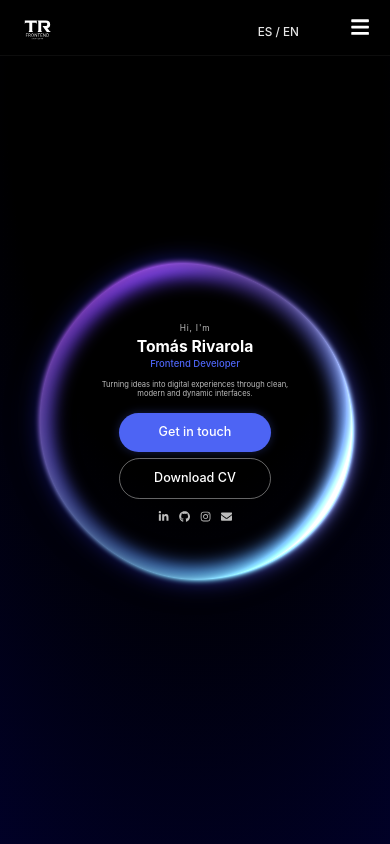
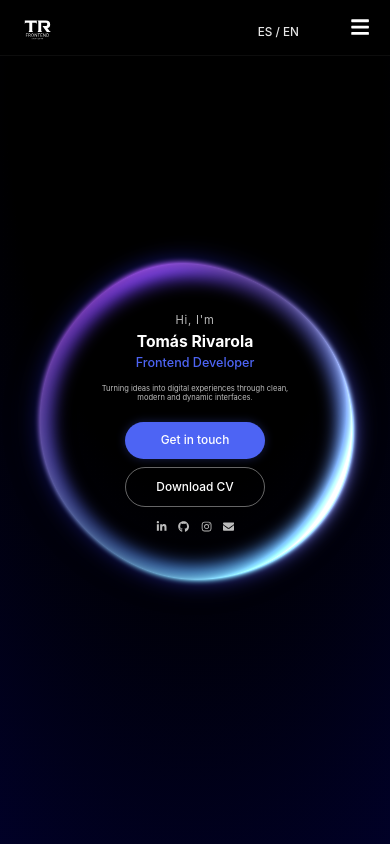
Before and after one commit to TomasRivarola451/portfolio, a React (Vite) app: page / in a window 390 px wide. Shown: the top 844 px of the page. Built offline with nearby package versions, Linux system fonts and the light colour scheme; the HTML template or start-up script is replaced by a standard one.

Commit message:
cambios finales

```diff
--- a/src/sections/Projects.jsx
+++ b/src/sections/Projects.jsx
@@ -116,14 +116,14 @@ const techIcons = {
     <img
       src="https://raw.githubusercontent.com/vitejs/vite/main/docs/public/logo.svg"
       alt="Vite logo"
-      className="tech-icon vite-img"
+      className="tech-icon vite-icon"
     />
   ),
   CSS: (
     <img
       src="https://raw.githubusercontent.com/devicons/devicon/master/icons/css3/css3-original.svg"
       alt="CSS3 logo"
-      className="tech-icon css-img"
+      className="tech-icon css-icon"
     />
   ),
   TailwindCss: <SiTailwindcss className="tech-icon tailwind" />,
@@ -172,7 +172,6 @@ const Projects = ({ language }) => {
 };
 
 const ProjectCard = ({ project, langData, websiteText, githubText }) => {
-
   const [mainImage, setMainImage] = useState(project.images[0]);
 
   return (
--- a/src/styles/Hero.css
+++ b/src/styles/Hero.css
@@ -143,7 +143,7 @@
 @media (max-width: 768px) {
   .hero {
     height: 100vh;
-    padding: 0 0.5rem;
+    padding: 0 1rem;
     display: flex;
     align-items: center;
     justify-content: center;
@@ -151,57 +151,88 @@
 
   .hero-content {
     margin-top: 0;
-    max-width: 264px;
-    transform: translateY(-12px);
+    max-width: 320px; /* un poco más ancho para respirar */
+    transform: translateY(-8px);
   }
 
   .intro-text {
-    font-size: 0.6rem;
-    margin-bottom: 0.2rem;
+    font-size: 0.8rem;
+    margin-bottom: 0.3rem;
   }
 
   .hero-title {
-    font-size: 1.3rem;
-    margin-bottom: 0.16rem;
+    font-size: 1.8rem; /* antes 1.3 */
+    margin-bottom: 0.25rem;
   }
 
   .hero-subtitle {
-    font-size: 0.68rem;
-    margin-bottom: 0.64rem;
+    font-size: 1rem; /* antes 0.68 */
+    margin-bottom: 0.8rem;
   }
 
   .hero-description {
-    font-size: 0.58rem;
-    line-height: 1.3;
-    max-width: 216px;
-    margin-bottom: 1rem;
+    font-size: 0.78rem; /* antes 0.58 */
+    line-height: 1.4;
+    max-width: 260px;
+    margin-bottom: 1.4rem;
   }
 
   .hero-buttons {
     flex-direction: column;
     align-items: center;
-    gap: 0.48rem;
-    margin-bottom: 0.8rem;
+    gap: 0.6rem;
+    margin-bottom: 1rem;
   }
 
   .btn {
-    font-size: 0.56rem;
-    padding: 0.36rem 0.8rem;
-    border-radius: 20px;
-    width: 75%;
-    max-width: 152px;
-    transition: all 0.3s ease;
+    font-size: 0.72rem; /* más legible */
+    padding: 0.48rem 1.2rem;
+    border-radius: 22px;
+    width: auto; /* quitamos el 75% para no ocupar tanto */
+    min-width: 140px;
+    max-width: 180px;
   }
 
   .social-icons {
-    gap: 0.72rem;
-    margin-top: 0.72rem;
+    gap: 0.8rem;
+    margin-top: 0.9rem;
   }
 
   .social-icons a {
-    font-size: 0.88rem;
+    font-size: 1rem;
   }
 }
+
+/* ---------- EXTRA SMALL ---------- */
+@media (max-width: 420px) {
+  .hero-content {
+    max-width: 280px;
+    transform: translateY(-4px);
+  }
+
+  .hero-title {
+    font-size: 1.5rem;
+  }
+
+  .hero-subtitle {
+    font-size: 0.9rem;
+  }
+
+  .hero-description {
+    font-size: 0.7rem;
+    line-height: 1.3;
+  }
+
+  .btn {
+    font-size: 0.68rem;
+    padding: 0.4rem 1rem;
+  }
+
+  .social-icons a {
+    font-size: 0.9rem;
+  }
+}
+
 
 /* ---------- EXTRA SMALL ---------- */
 @media (max-width: 420px) {
--- a/src/styles/Projects.css
+++ b/src/styles/Projects.css
@@ -9,7 +9,7 @@
   font-weight: 700;
   text-align: center;
   margin-bottom: 3.2rem;
-  letter-spacing: 0.8px;
+  letter-spacing: 1px;
   color: #ffffff;
 }
 
@@ -23,7 +23,7 @@
   margin: 0 auto;
 }
 
-
+/* ---------- GLASS CARD ---------- */
 .project-card {
   backdrop-filter: blur(18px) saturate(180%);
   -webkit-backdrop-filter: blur(18px) saturate(180%);
@@ -31,15 +31,16 @@
   border-radius: 16px;
   padding: 2rem;
   max-width: 480px;
-  transition: all 0.4s ease;
+  transition: box-shadow 0.25s ease, transform 0.25s ease;
   box-shadow: 0 0 20px rgba(77, 100, 244, 0.1);
 }
 
 .project-card:hover {
-  box-shadow: 0 0 20px rgba(77, 100, 244, 0.1);
+  box-shadow: 0 0 25px rgba(77, 100, 244, 0.25);
+  transform: translateY(-4px);
 }
 
-
+/* ---------- IMÁGENES ---------- */
 .project-images {
   display: flex;
   align-items: center;
@@ -61,7 +62,7 @@
   border-radius: 10px;
   cursor: pointer;
   opacity: 0.6;
-  transition: all 0.3s ease;
+  transition: all 0.25s ease;
 }
 
 .thumbnail:hover,
@@ -73,8 +74,9 @@
 
 .main-image img {
   width: 320px;
+  height: auto;
   border-radius: 12px;
-  transition: opacity 0.4s ease, transform 0.4s ease;
+  transition: transform 0.25s ease, opacity 0.25s ease;
   box-shadow: 0 6px 24px rgba(0, 0, 0, 0.3);
 }
 
@@ -82,8 +84,9 @@
   transform: scale(1.02);
 }
 
+/* ---------- TEXTO ---------- */
 .project-name {
-  font-size: 1.4rem;
+  font-size: 1.3rem;
   font-weight: 600;
   margin: 0.8rem 0 0.5rem;
   color: #fff;
@@ -105,11 +108,18 @@
   background: rgba(77, 100, 244, 0.08);
   border: 1px solid rgba(77, 100, 244, 0.25);
   border-radius: 10px;
-  padding: 0.36rem 0.8rem;
+  padding: 0.35rem 0.8rem;
   font-size: 0.72rem;
   color: #fff;
-  transition: all 0.3s ease;
+  transition: all 0.25s ease;
 }
+.project-description {
+  font-size: 1rem;
+  color: #ccc;
+  line-height: 1.6;
+  margin-bottom: 3rem; /* antes estaba en 2.2rem */
+}
+
 
 .tech-tag:hover {
   background: rgba(77, 100, 244, 0.15);
@@ -118,30 +128,42 @@
   box-shadow: 0 0 10px rgba(77, 100, 244, 0.3);
 }
 
-.icon-wrapper {
-  width: 14px;
-  height: 14px;
-}
-
+/* ---------- ICONOS ---------- */
 .tech-icon {
-  width: 100%;
-  height: 100%;
+  width: 16px;
+  height: 16px;
   object-fit: contain;
 }
 
-.react { color: #61dafb; }
-.vite-img { filter: drop-shadow(0 0 2px #a882ff); transform: scale(0.9); }
-.css-img { filter: drop-shadow(0 0 2px #4d64f4); transform: scale(0.95); }
-.tailwind { color: #38bdf8; }
-.next { color: #fff; }
-
-.project-description {
-  font-size: 0.9rem;
-  color: #ccc;
-  line-height: 1.5;
-  margin-bottom: 1.8rem;
+.vite-icon {
+  width: 16px;
+  height: 16px;
+  object-fit: contain;
+  filter: drop-shadow(0 0 2px #a882ff);
+  transform: scale(0.95);
 }
 
+.css-icon {
+  width: 16px;
+  height: 16px;
+  object-fit: contain;
+  filter: drop-shadow(0 0 2px #4d64f4);
+  transform: scale(0.95);
+}
+
+.react {
+  color: #61dafb;
+}
+
+.tailwind {
+  color: #38bdf8;
+}
+
+.next {
+  color: #ffffff;
+}
+
+/* ---------- BOTONES ---------- */
 .project-buttons {
   display: flex;
   justify-content: center;
@@ -149,16 +171,17 @@
 }
 
 .btn {
-  padding: 0.72rem 1.44rem;
-  font-size: 0.9rem;
+  padding: 0.7rem 1.4rem;
+  font-size: 0.85rem;
   border-radius: 24px;
   font-weight: 500;
   cursor: pointer;
-  transition: all 0.3s ease;
   display: flex;
   align-items: center;
   justify-content: center;
-  gap: 0.48rem;
+  gap: 0.5rem;
+  transition: box-shadow 0.25s ease, transform 0.25s ease,
+    background-color 0.25s ease, color 0.25s ease, border-color 0.25s ease;
 }
 
 .btn-primary {
@@ -192,7 +215,6 @@
   .main-image img {
     width: 280px;
   }
-
   .thumbnail {
     width: 68px;
     height: 50px;
@@ -204,7 +226,6 @@
     grid-template-columns: 1fr;
     padding: 0.8rem 1.6rem;
   }
-
   .main-image img {
     width: 300px;
   }
@@ -231,15 +252,14 @@
   }
 
   .main-image img {
-    width: 256px;
+    width: 260px;
   }
 }
 
 @media (max-width: 480px) {
   .main-image img {
-    width: 224px;
+    width: 230px;
   }
-
   .thumbnail {
     width: 48px;
     height: 36px;
```
